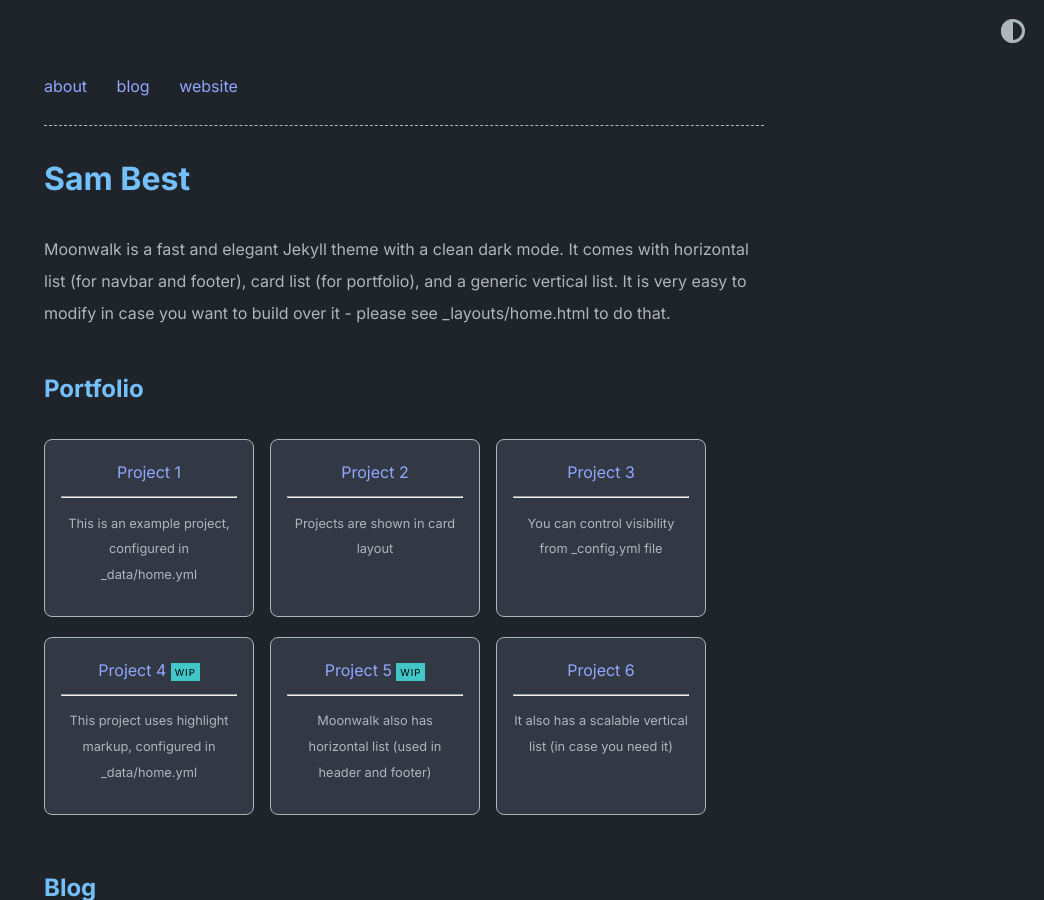
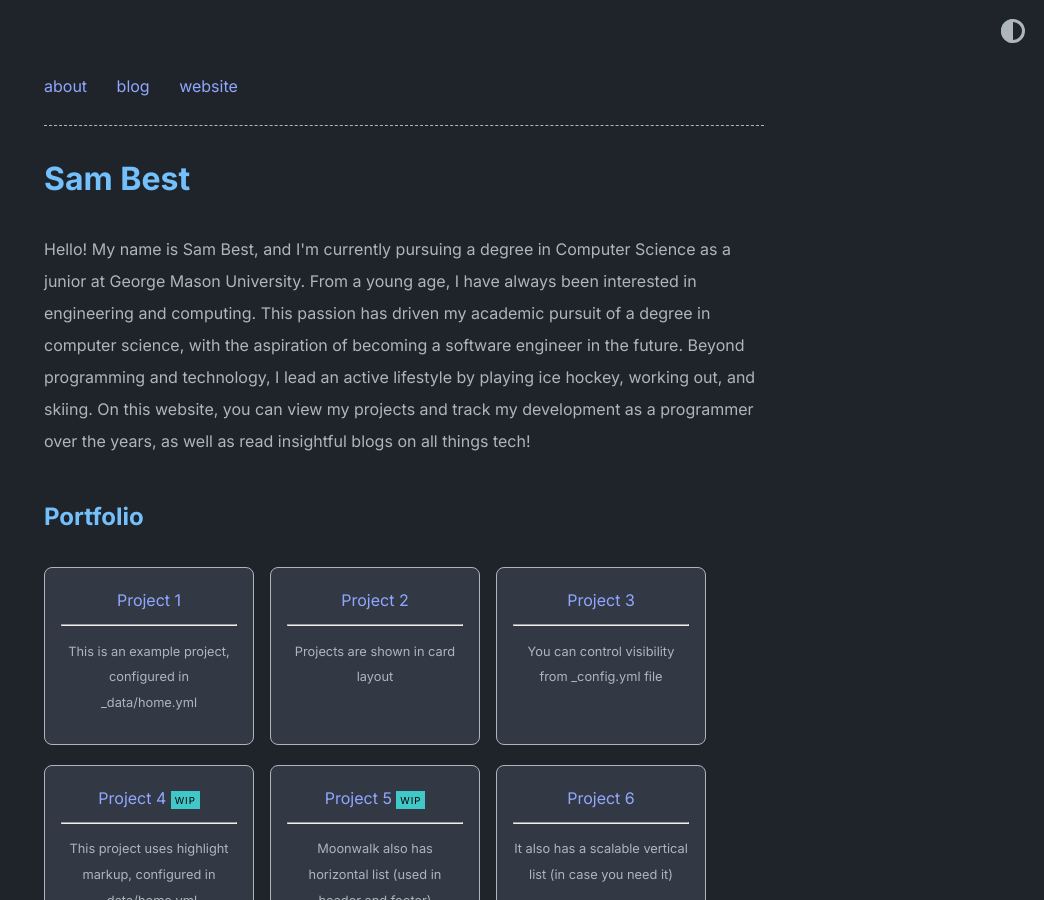
Before and after one commit to bestsamuel/blog, a Jekyll site: the page built from index.md, in a window 1280 px wide and 900 px high. Shown: the whole window, without its empty margins (236-1280 px from the left). Built offline with Jekyll 4.4.1, drawn with Linux system fonts in a browser that asks for light colours.

Commit message:
Update _config.yml

```diff
--- a/_config.yml
+++ b/_config.yml
@@ -2,7 +2,7 @@ title: Sam Best
 author: Samuel Best
 url: https://samuelbest.net # root address of the site
 description: > # description of the site (multiple lines allowed)
-  Moonwalk is a fast and elegant Jekyll theme with a clean dark mode. It comes with horizontal list (for navbar and footer), card list (for portfolio), and a generic vertical list. It is very easy to modify in case you want to build over it - please see _layouts/home.html to do that.
+  Hello! My name is Sam Best, and I'm currently pursuing a degree in Computer Science as a junior at George Mason University. From a young age, I have always been interested in engineering and computing. This passion has driven my academic pursuit of a degree in computer science, with the aspiration of becoming a software engineer in the future. Beyond programming and technology, I lead an active lifestyle by playing ice hockey, working out, and skiing. On this website, you can view my projects and track my development as a programmer over the years, as well as read insightful blogs on all things tech!
 
 permalink: /:slug
 
```
